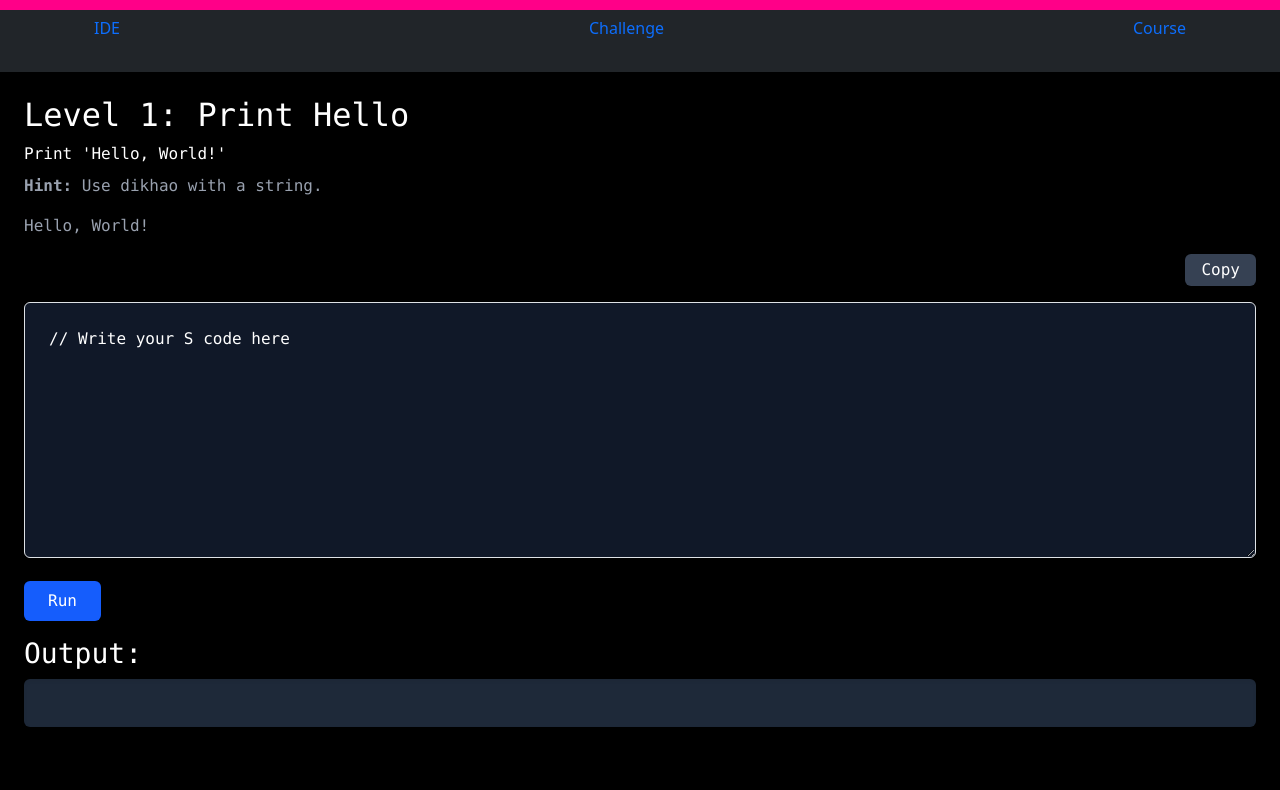
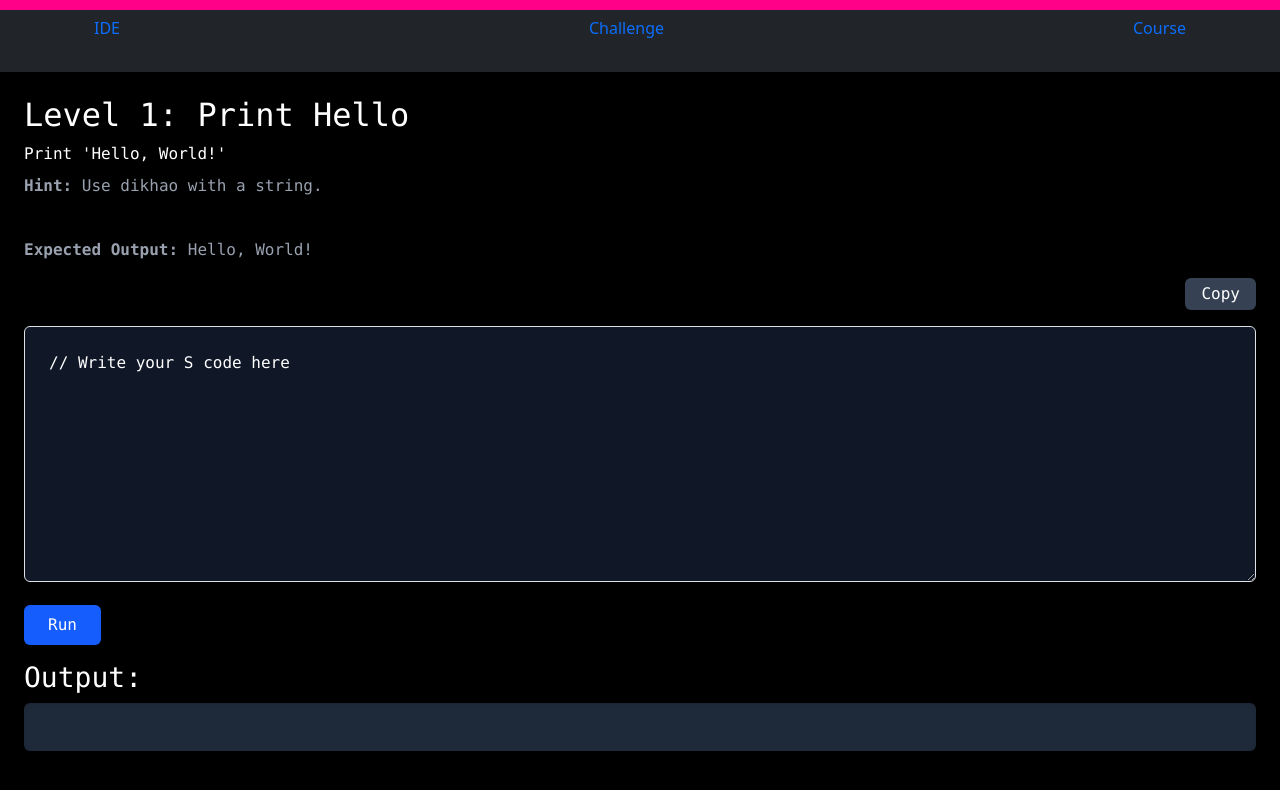
Before and after one commit to Sanket5749/S-language-Editor, a React (Vite) app: page /challenge/1 in a window 1280 px wide. Shown: the top 790 px of the page. Built offline with nearby package versions, Linux system fonts and the light colour scheme.

Commit message:
Update SolveChallenge.jsx

```diff
--- a/src/components/SolveChallenge.jsx
+++ b/src/components/SolveChallenge.jsx
@@ -68,8 +68,9 @@ export default function SolveChallenge() {
           <p className="text-gray-400">
             <strong>Hint:</strong> {challenge.hint}
           </p>
-          <p className="text-gray-400 mb-3">
-            {challenge.expectedOutput}
+         <br />
+          <p className="text-gray-400">
+            <strong>Expected Output:</strong> {challenge.expectedOutput}
           </p>
           <p className="text-right">
             <button
```
